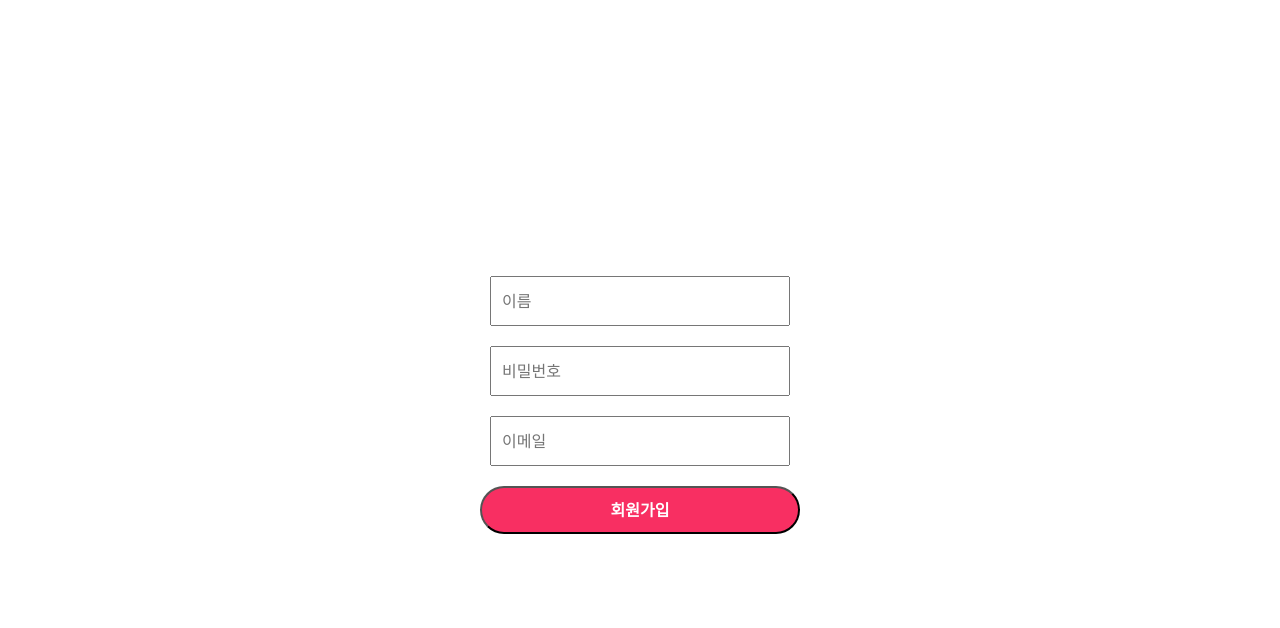
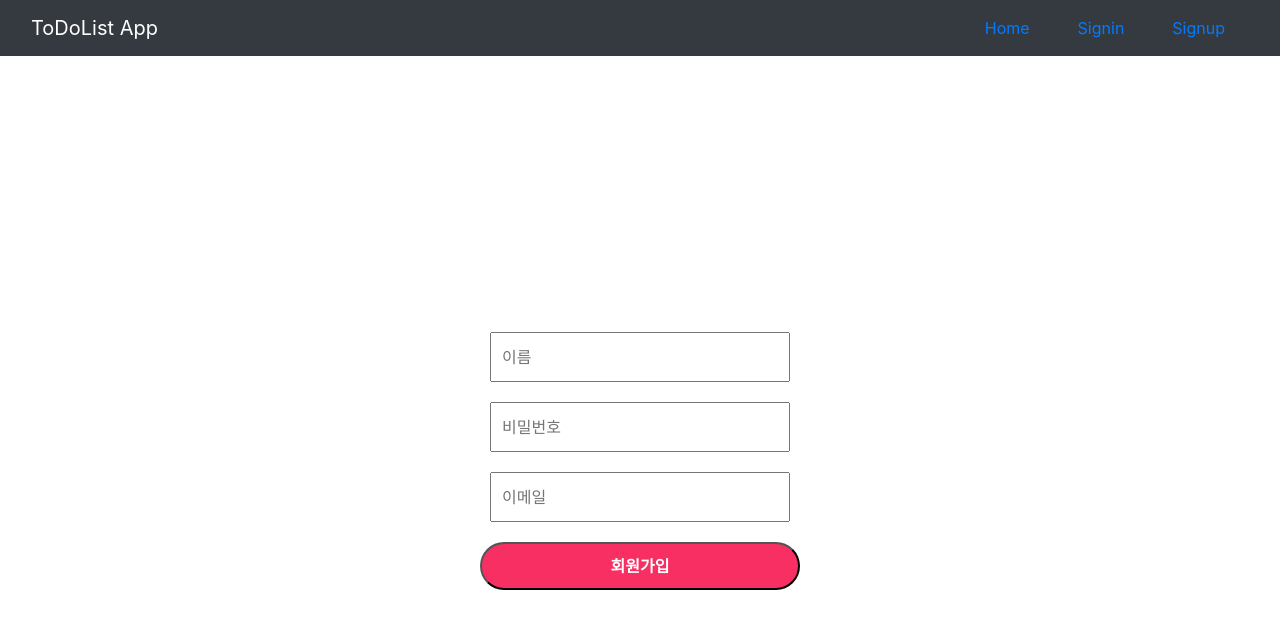
Before and after one commit to gijoongjang/todoList-client, a React (Create React App) app: page /signup in a window 1280 px wide. Shown: the top 628 px of the page. Built offline with nearby package versions, Linux system fonts and the light colour scheme.

Commit message:
header added

```diff
--- a/src/App.js
+++ b/src/App.js
@@ -1,4 +1,4 @@
-import React from "react";
+import React, { useEffect, useState } from "react";
 import {
   BrowserRouter,
   Route,
@@ -8,15 +8,36 @@ import LandingPage from "./components/LandingPage/LandingPage";
 import SignUpPage from "./components/SignUpPage/SignUpPage";
 import Login from "./components/LoginPage/LoginPage";
 import "bootstrap/dist/css/bootstrap.min.css";
+import Header from "./components/Header";
+import AddTodo from "./components/Todo/AddTodo";
 
 function App() {
+  const [isAuthenticated, setIsAuthenticated] = useState(false);
+
+  useEffect(() => {
+    if(localStorage.getItem('AUTH_TOKEN') != null) {
+      setIsAuthenticated(true)
+    }
+  }, [])
+
   return (
     <BrowserRouter>
-    <Routes>
+    <div className="App">
+      <Header isAuthenticated={isAuthenticated} setIsAuthenticated={setIsAuthenticated} />
+      <div>
+        <Routes>
+          <Route exact path="/" element = {<LandingPage/>} />
+          <Route exact path="/signin" element = {<Login/>} />
+          <Route exact path="/signup" element = {<SignUpPage/>} />
+          <Route exact path="/add" render={(props) => (<AddTodo {...props} isAuthenticated={isAuthenticated} setIsAuthenticated={setIsAuthenticated} />)} />
+        </Routes>
+      </div>
+    </div>
+    {/* <Routes>
       <Route exact path="/" element = {<LandingPage/>}/>
       <Route exact path="/signup" element = {<SignUpPage/>}/>
       <Route exact path="/login" element = {<Login/>}/>
-    </Routes>
+    </Routes>  */}
   </BrowserRouter>
   );
 }
--- /dev/null
+++ b/src/components/Header.js
@@ -0,0 +1,23 @@
+import React from 'react';
+import { Link } from 'react-router-dom';
+
+function Header({isAuthenticated, setIsAuthenticated}) {
+	return (
+		<header>
+			<nav className="navbar navbar-expand-md navbar-dark bg-dark sticky-top">
+                <div className="navbar-brand container">
+                    ToDoList App
+                </div>
+                <ul className="navbar-nav justify-content-end container">
+                    <li className="nav-link px-4"><Link to='/'>Home</Link></li>
+                    {isAuthenticated && <li className="nav-link px-4"><Link to='/todo'>View Todo</Link></li>}
+                    {isAuthenticated && <li className="nav-link px-4"><Link to='/add'>Add Todo</Link></li>}
+                    {!isAuthenticated && <li className="nav-link px-4"><Link to='/signin'>Signin</Link></li>}
+                    {!isAuthenticated && <li className="nav-link px-4"><Link to='/signup'>Signup</Link></li>}
+                </ul>
+            </nav>
+		</header>
+	)
+}
+
+export default Header;
--- /dev/null
+++ b/src/components/Todo/AddTodo.js
@@ -0,0 +1 @@
+//TODO AddTodo 작성
```
